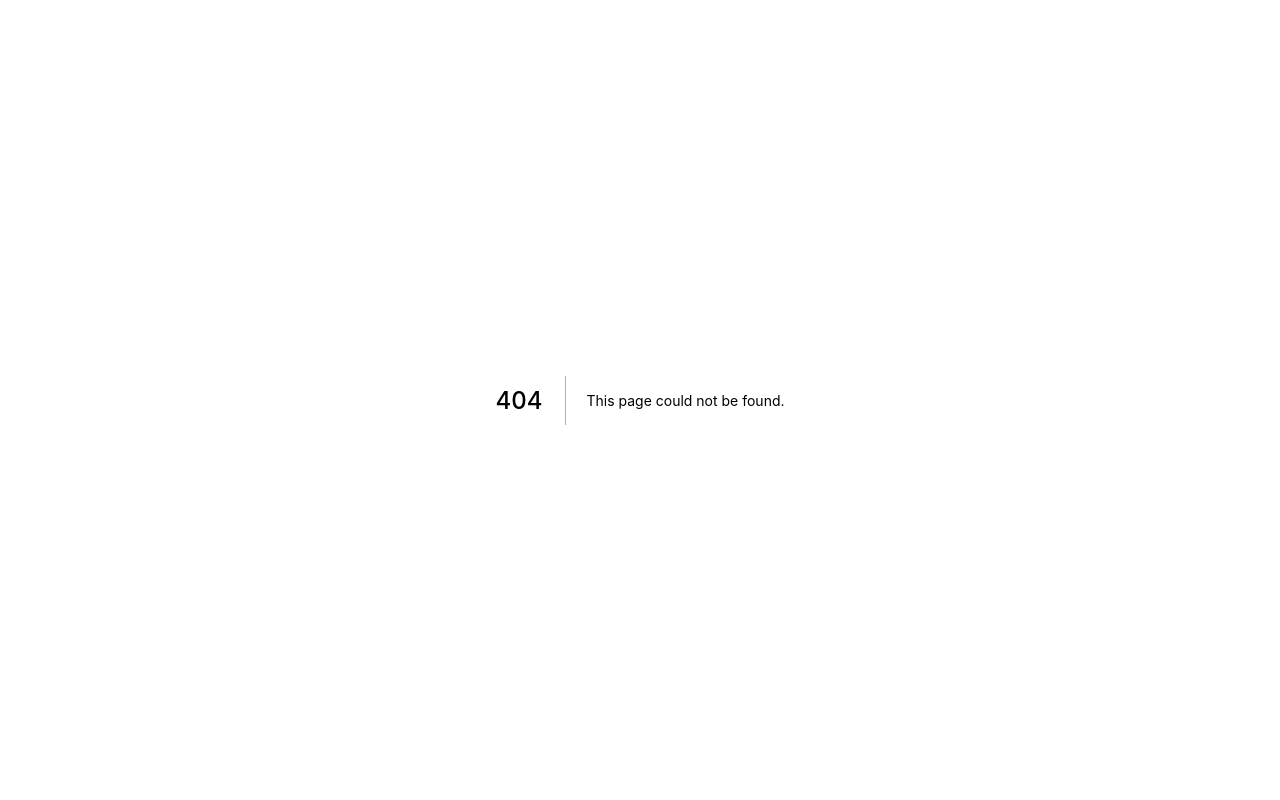
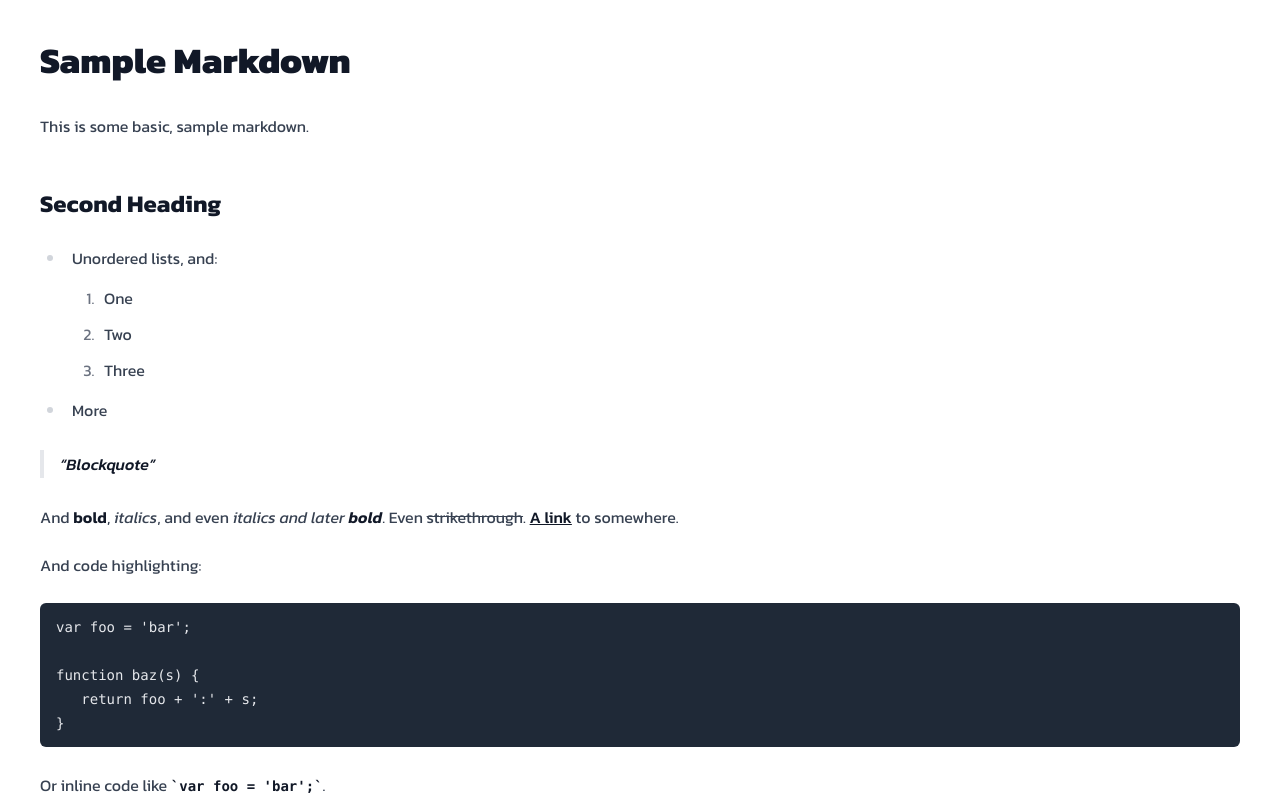
Before and after one commit to Yutna/yutna-web, a Next.js app: page /sample in a window 1280 px wide. Before the commit this address had no page. Shown: the top 800 px of the page. Built offline with nearby package versions, Linux system fonts and the light colour scheme; a web font is replaced by a local one.

Commit message:
chore: add sample page to test tailwindcss typography plugin

```diff
--- /dev/null
+++ b/pages/sample.tsx
@@ -0,0 +1,42 @@
+import type { NextPage } from "next";
+
+const mockMarkdownContent = `
+<h1 id="sample-markdown">Sample Markdown</h1>
+<p>This is some basic, sample markdown.</p>
+<h2 id="second-heading">Second Heading</h2>
+<ul>
+<li>Unordered lists, and:<ol>
+<li>One</li>
+<li>Two</li>
+<li>Three</li>
+</ol>
+</li>
+<li>More</li>
+</ul>
+<blockquote>
+<p>Blockquote</p>
+</blockquote>
+<p>And <strong>bold</strong>, <em>italics</em>, and even <em>italics and later <strong>bold</strong></em>. Even <del>strikethrough</del>. <a href="https://markdowntohtml.com">A link</a> to somewhere.</p>
+<p>And code highlighting:</p>
+<pre><code class="lang-js"><span class="hljs-keyword">var</span> foo = <span class="hljs-string">'bar'</span>;
+
+<span class="hljs-function"><span class="hljs-keyword">function</span> <span class="hljs-title">baz</span><span class="hljs-params">(s)</span> </span>{
+   <span class="hljs-keyword">return</span> foo + <span class="hljs-string">':'</span> + s;
+}
+</code></pre>
+<p>Or inline code like <code>var foo = &#39;bar&#39;;</code>.</p>
+<p>Or an image of bears</p>
+<p><img src="http://placebear.com/200/200" alt="bears"></p>
+<p>The end ...</p>
+`.trim();
+
+const SamplePage: NextPage = () => {
+  return (
+    <article
+      className="prose min-h-screen min-w-full p-4 md:p-6 lg:p-8 xl:p-10 2xl:p-12"
+      dangerouslySetInnerHTML={{ __html: mockMarkdownContent }}
+    />
+  );
+};
+
+export default SamplePage;
```
